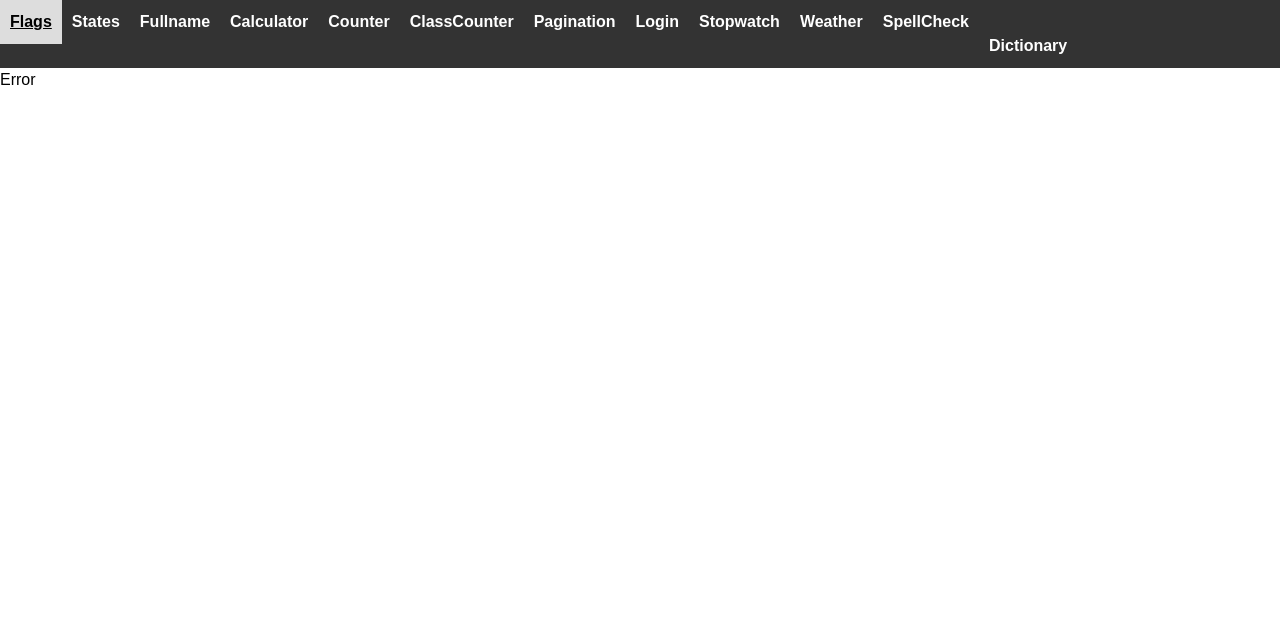
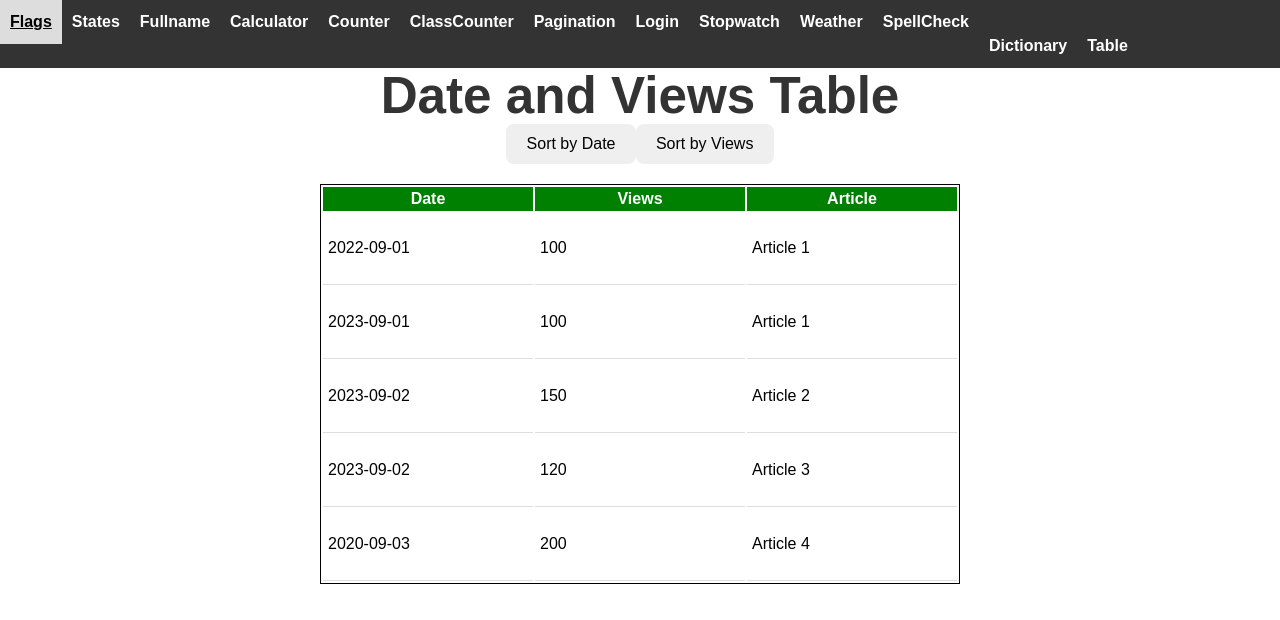
Before and after one commit to aviralrabbit1/react-mini, a React (Vite) app: page /table in a window 1280 px wide. Shown: the top 620 px of the page. Built offline with nearby package versions, Linux system fonts and the light colour scheme.

Commit message:
:sparkles: Table, Sorting

```diff
--- a/src/App.jsx
+++ b/src/App.jsx
@@ -13,6 +13,7 @@ import Stopwatch from './mini/Stopwatch';
 import Weather from './mini/Weather';
 import SpellCheck from './mini/SpellCheck';
 import Dictionary from './mini/Dictionary';
+import Table from './mini/Table';
 
 function App() {
 
@@ -57,6 +58,9 @@ function App() {
                     <li>
                         <Link to="/dictionary">Dictionary</Link>
                     </li>
+                    <li>
+                        <Link to="table">Table</Link>
+                    </li>
                 </ul>
             </nav>
               <Routes>
@@ -72,6 +76,7 @@ function App() {
                   <Route path="/weather" element={<Weather />} />
                   <Route path="/spellchack" element={<SpellCheck />} />
                   <Route path="/dictionary" element={<Dictionary />} />
+                  <Route path="/table" element={<Table />} />
                   <Route path="/*" element={<Error />} />
               </Routes>
         </div>
--- /dev/null
+++ b/src/mini/Table.jsx
@@ -0,0 +1,86 @@
+import React, { useState, useEffect } from 'react'
+
+const Table = () => {
+
+  const data = [
+    { date: "2022-09-01", views: 100, article: "Article 1" },
+    { date: "2023-09-01", views: 100, article: "Article 1" },
+    { date: "2023-09-02", views: 150, article: "Article 2" },
+    { date: "2023-09-02", views: 120, article: "Article 3" },
+    { date: "2020-09-03", views: 200, article: "Article 4" }
+  ]
+
+  const [sortedData, setsortedData] = useState(data);
+  const dateSort = () => {
+    const sorted = [...sortedData].sort((a, b) => new Date(a.date) - new Date(b.date));
+    setsortedData(sorted);
+  }
+  const viewsSort = () => {
+    const sorted = [...sortedData].sort((a, b) => a.views - b.views);
+    setsortedData(sorted);
+  }
+  useEffect(() => {
+
+  }, [sortedData])
+
+  return (
+    <div style={{
+        display: "flex",
+        flexDirection: "column",
+        justifyContent: "center",
+        alignItems: "center",
+        textAlign: "center",
+    }}>
+        <h1>Date and Views Table</h1>
+        <div style={{
+            display: "flex",
+            justifyContent: "center",
+            alignItems: "center",
+            textAlign: "center",
+        }}>
+            <button onClick={dateSort}>Sort by Date</button>
+            <button onClick={viewsSort}>Sort by Views</button>
+        </div>
+        <table style={{
+                border: "1px solid black",
+                margin: "20px 0",
+                height: "400px",
+                width: "50%",
+                // padding: "20px"
+                tableLayout: "fixed",
+        }}>
+          <thead style={{
+                    border: "1px solid black",
+                    backgroundColor: "green",
+                    borderCollapse: "collapse",
+                    color: "white",
+                }}>
+            <tr>
+              <th>Date</th>
+              <th>Views</th>
+              <th>Article</th>
+            </tr>
+          </thead>
+          <tbody style={{ textAlign: "left"}}>
+            {
+              sortedData.map(({date, views, article}, id) => (
+                <tr key={id} style={{
+                  margin: "5px 0",
+                  borderBottom: "1px solid #ddd",
+                  transition: "background-color 0.3s" }}
+                  onMouseEnter={(e) => e.currentTarget.style.backgroundColor = "#f1f1f1"}
+                  onMouseLeave={(e) => e.currentTarget.style.backgroundColor = "white"}>
+                  <td style={{ padding: "5px", borderBottom: "1px solid #ddd" }}>{date}</td>
+                  <td style={{ padding: "5px", borderBottom: "1px solid #ddd" }}>{views}</td>
+                  <td style={{ padding: "5px", borderBottom : "1px solid #ddd" }}>{article}</td>
+              </tr>
+              ))
+            }
+          </tbody>
+        </table>
+
+    </div>
+  )
+}
+
+export default Table
```
